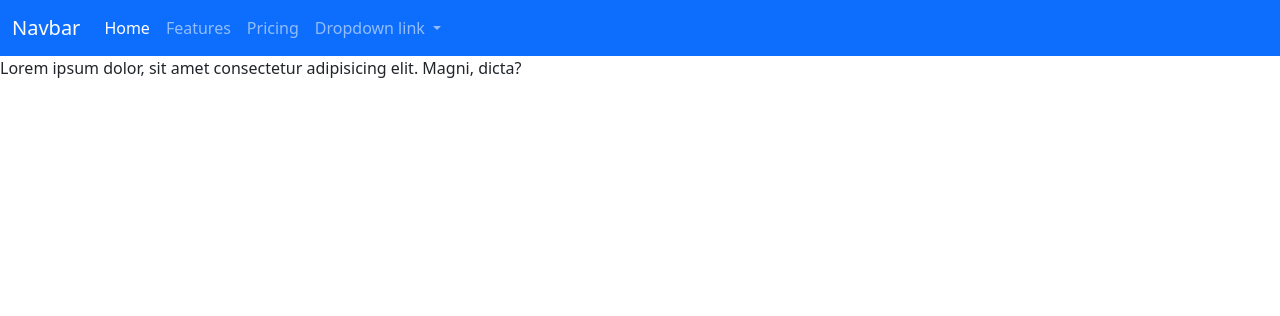
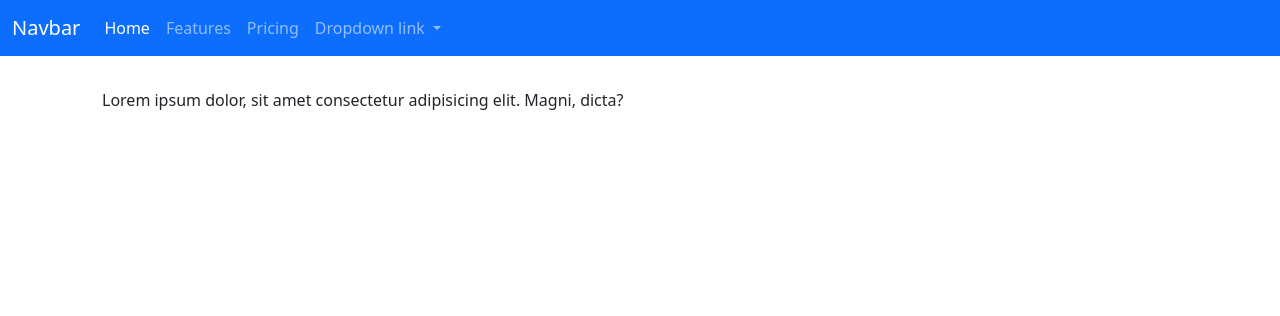
Before and after one commit to muturi254/files, a Django app: page /flows/ in a window 1280 px wide. Shown: the top 316 px of the page. Run offline with Django 4.2, Linux system fonts and the light colour scheme; some libraries are stand-ins or nearby versions.

Commit message:
add custom styles

```diff
--- a/flow/static/css/index.css
+++ b/flow/static/css/index.css
@@ -0,0 +1,3 @@
+.container {
+   padding: 2rem;
+}
--- a/flow/templates/flow/base.html
+++ b/flow/templates/flow/base.html
@@ -1,4 +1,5 @@
 {% load bootstrap5 %}
+{% load static %}
 <!DOCTYPE html>
 <html lang="en">
 <head>
@@ -8,14 +9,17 @@
     <title>Assesment</title>
     {% block styles %}
         {% bootstrap_css %}
+        <link rel="stylesheet" href="{% static 'css/index.css' %}">
     {% endblock %}
 </head>
 <body>
     {% include 'includes/nav.html' %}
-    {% block content%}
-    {% endblock %}
-    {% block scripts %}
+    <div class="container">
+        {% block content%}
+        {% endblock %}
+        {% block scripts %}
         {% bootstrap_javascript %}
-    {% endblock %}
+        {% endblock %}
+    </div>
 </body>
 </html>
```
